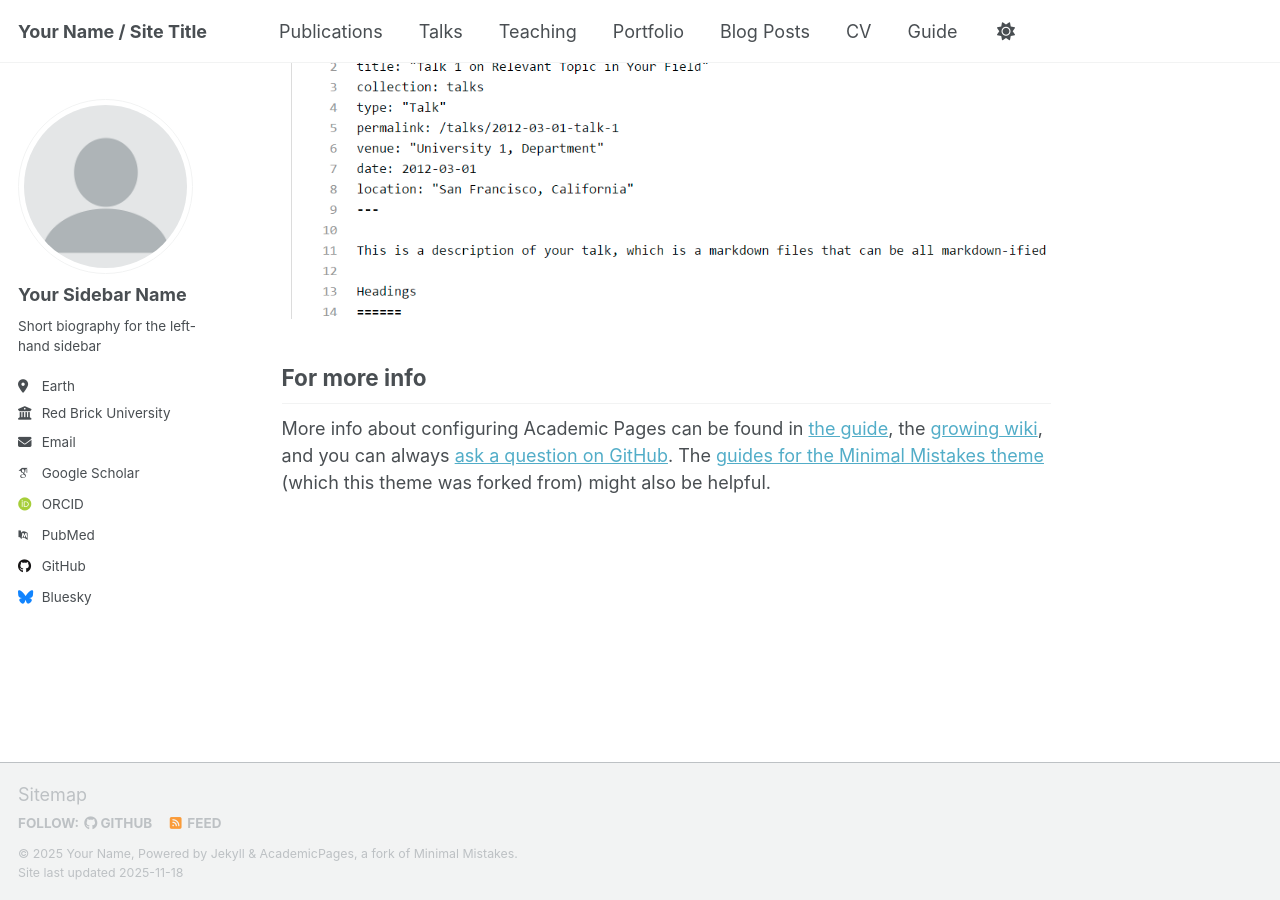
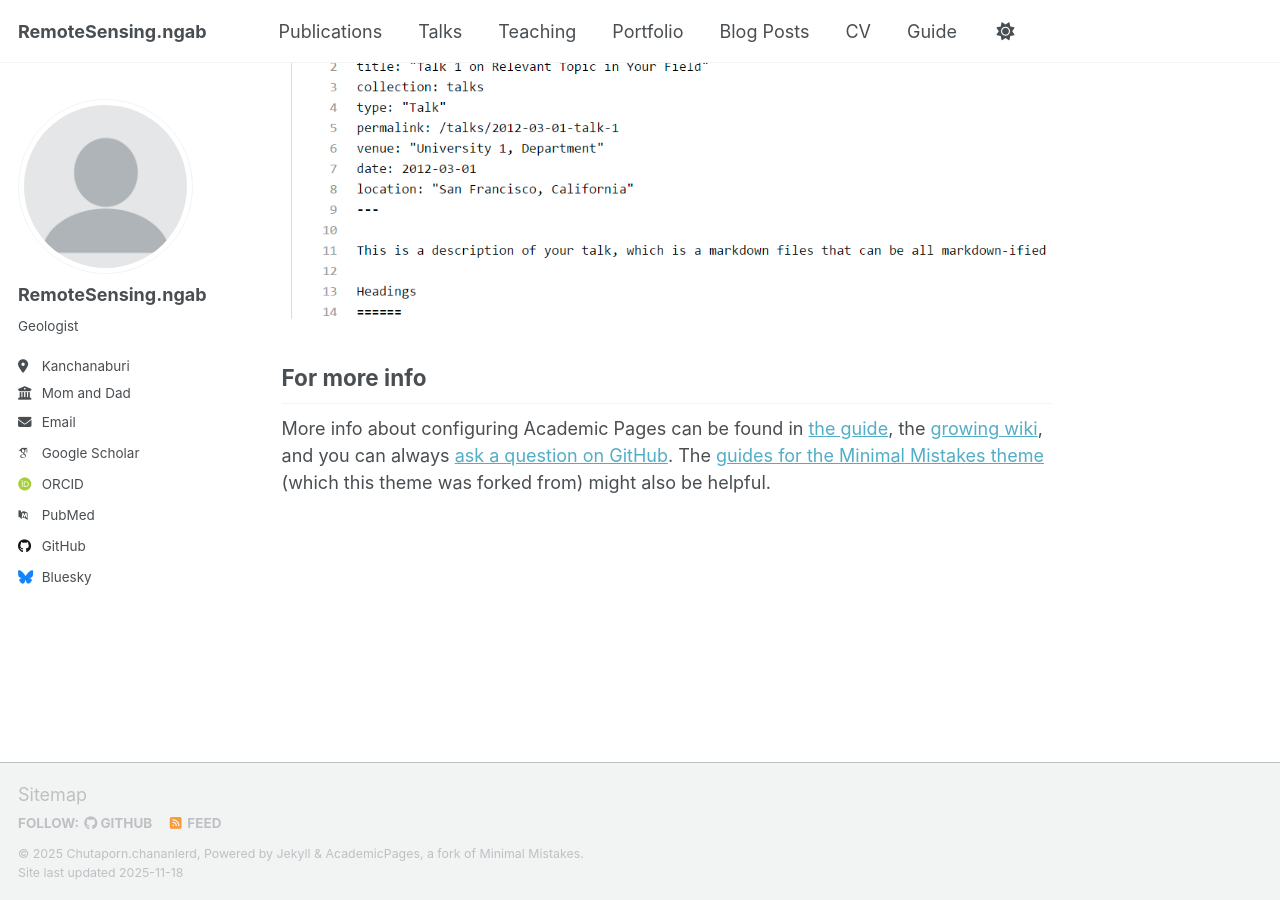
Before and after one commit to Chutaporn-Mook/Chutaporn-Mook.github.io, a Jekyll site: the page built from _pages/about.md, in a window 1280 px wide and 900 px high, scrolled down 2880 px. Built offline with Jekyll 4.4.1, drawn with Linux system fonts in a browser that asks for light colours; some web fonts are replaced; a script that is not in the unit is left out.

Commit message:
Update site configuration with personal details

```diff
--- a/_config.yml
+++ b/_config.yml
@@ -9,14 +9,14 @@
 # Basic Site Settings
 locale                   : "en-US"
 site_theme               : "default" # Currently available options are "default", "air"
-title                    : "Your Name / Site Title"
+title                    : "RemoteSensing.ngab"
 title_separator          : "-"
-name                     : &name "Your Name"
-description              : &description "Your Name's academic portfolio"   # Update this with a general description of your site, this is the default if not overridden by a page
-url                      : https://academicpages.github.io # The base hostname & protocol for your site e.g. "https://[your GitHub username].github.io",
+name                     : &name "Chutaporn.chananlerd"
+description              : &description "Chutaporn.chanalerd's academic portfolio"   # Update this with a general description of your site, this is the default if not overridden by a page
+url                      : https://Chutaporn-Mook.github.io # The base hostname & protocol for your site e.g. "https://[your GitHub username].github.io",
                                                            # or if you already have some other page hosted on Github then use "https://[your GitHub username].github.io/[Your Repo Name]"
 baseurl                  : "" # the subpath of your site, e.g. "/blog"
-repository               : "academicpages/academicpages.github.io"
+repository               : "Chutaporn-Mook.github.io"
 
 # Site Author - The following control what appear as part of the author content on the side bar.
 #               If a field is blank the icon and link will not appear, otherwise it will be shown.
@@ -24,13 +24,13 @@ repository               : "academicpages/academicpages.github.io"
 author:
   # Biographic information
   avatar           : "profile.png"
-  name             : "Your Sidebar Name"
+  name             : "RemoteSensing.ngab"
   pronouns         : # example: "she/her"
-  bio              : "Short biography for the left-hand sidebar"
-  location         : "Earth"
-  employer         : "Red Brick University"
+  bio              : "Geologist"
+  location         : "Kanchanaburi"
+  employer         : "Mom and Dad"
   uri              : # URL
-  email            : "none@example.org"
+  email            : "ch.chutaporn@gmail.com"
 
   # Academic websites
   academia         : # URL
```
